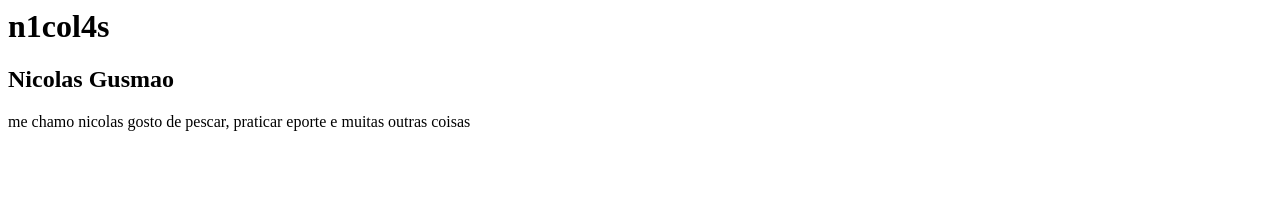
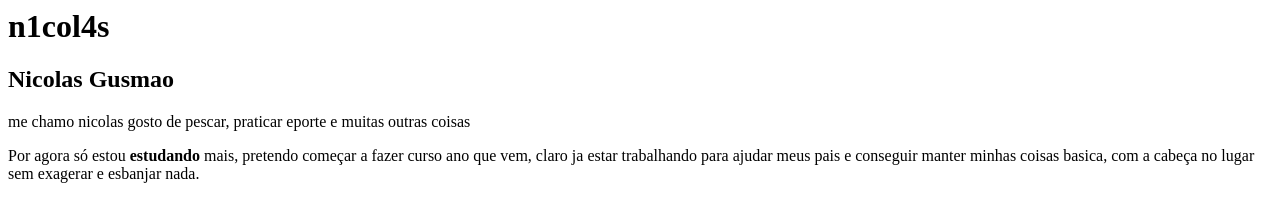
Before and after one commit to n1col4as/aula1b, a plain HTML site: page index.html in a window 1280 px wide. Drawn offline with Linux system fonts and the light colour scheme.

Commit message:
minha vida

```diff
--- a/index.html
+++ b/index.html
@@ -1,4 +1,6 @@
 <h1>n1col4s</h1>
 <h2>Nicolas Gusmao</h2>
 <p>me chamo nicolas gosto de pescar, praticar eporte e muitas outras coisas</p>
-<h1></h1>
+<p>Por agora só estou <strong>estudando</strong> mais, pretendo começar a fazer curso ano que vem, claro ja estar trabalhando para ajudar meus pais e conseguir manter minhas coisas basica, com a cabeça no lugar sem exagerar e esbanjar nada. </p>
+
+<h1>
```
